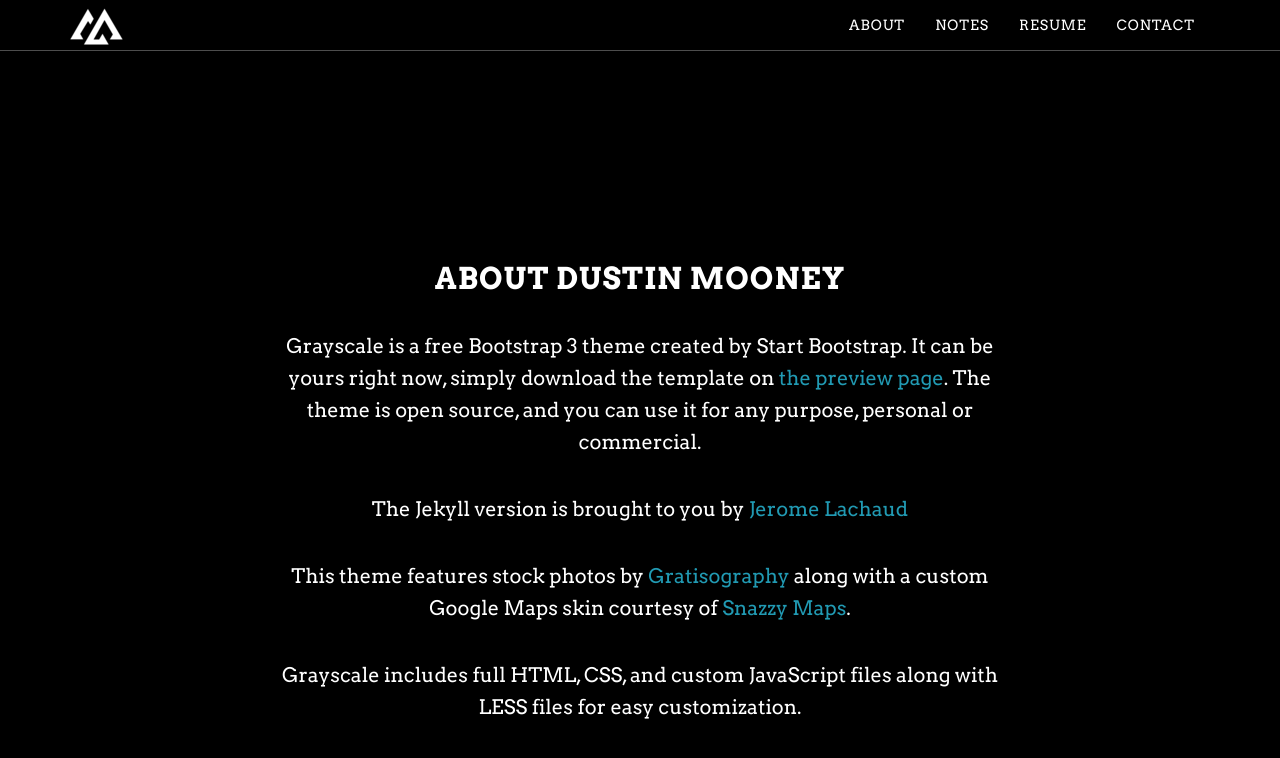
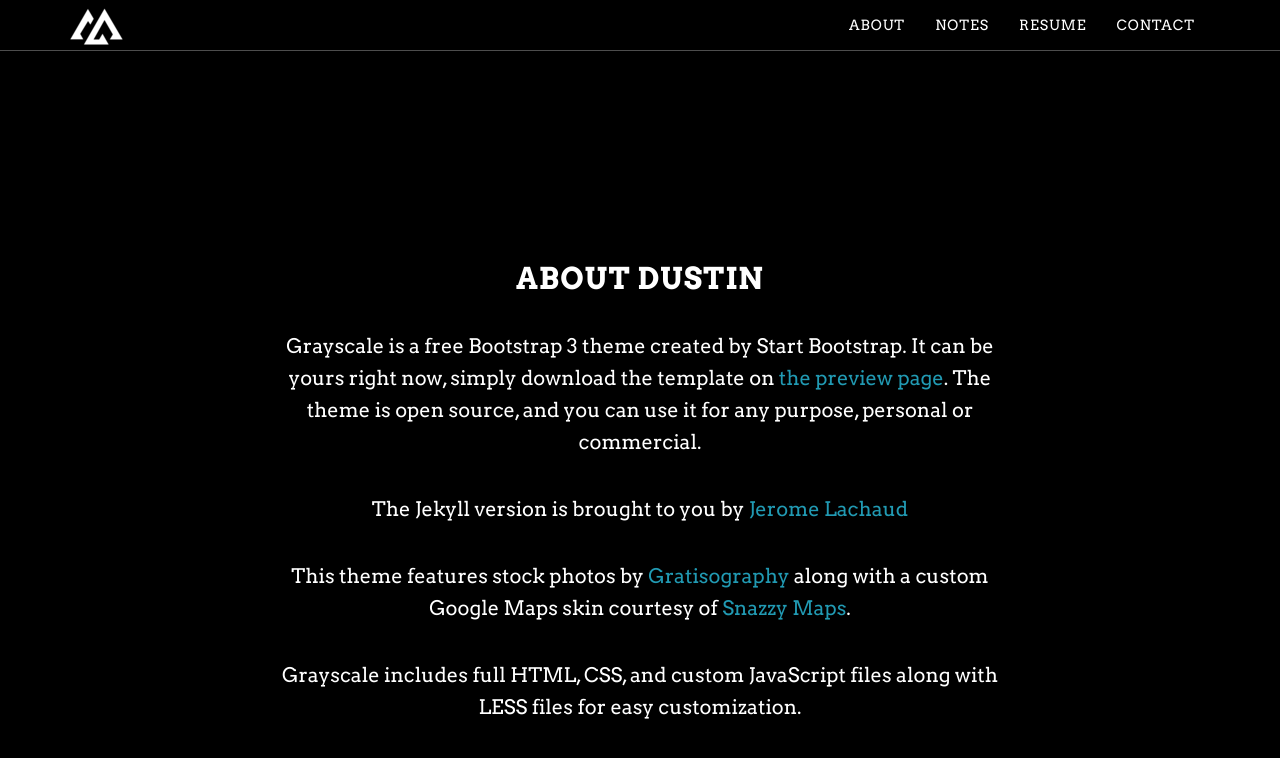
Before and after one commit to dustinwmooney/dustinmooney.website, a Jekyll site: the page built from index.html, in a window 1280 px wide and 900 px high, scrolled down 838 px. Shown: the top 758 px of the window. Built offline with Jekyll 4.4.1, drawn with Linux system fonts in a browser that asks for light colours; nearby versions of some CDN libraries.

Commit message:
Update about.html

```diff
--- a/_includes/about.html
+++ b/_includes/about.html
@@ -2,7 +2,7 @@
     <section id="about" class="container content-section text-center">
         <div class="row">
             <div class="col-lg-8 col-lg-offset-2">
-                <h2>About Dustin Mooney</h2>
+                <h2>About Dustin</h2>
                 <p>Grayscale is a free Bootstrap 3 theme created by Start Bootstrap. It can be yours right now, simply download the template on <a href="http://startbootstrap.com/template-overviews/grayscale/">the preview page</a>. The theme is open source, and you can use it for any purpose, personal or commercial.</p>
                 <p>The Jekyll version is brought to you by <a href="https://github.com/jeromelachaud">Jerome Lachaud</a></p>
                 <p>This theme features stock photos by <a href="http://gratisography.com/">Gratisography</a> along with a custom Google Maps skin courtesy of <a href="http://snazzymaps.com/">Snazzy Maps</a>.</p>
```
